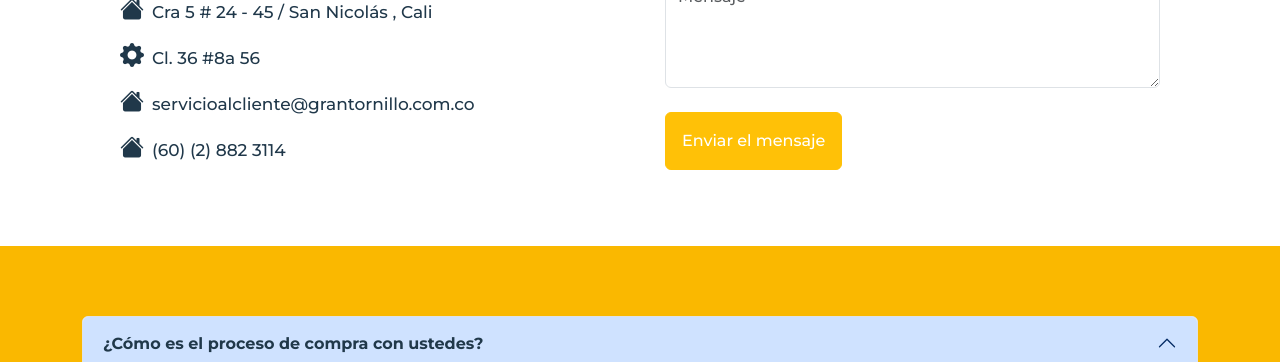
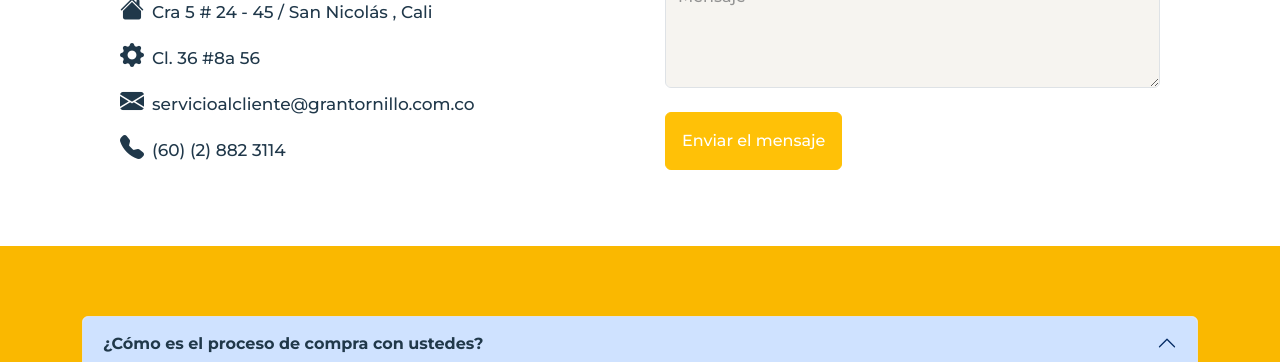
Before and after one commit to EdgarLopez95/granTornillo, a website: page pages/contacto.html in a window 1280 px wide. Shown: the part 833-1195 px from the top of the page. Drawn offline with nearby package versions, Linux system fonts and the light colour scheme; files whose address does not match are found by name.

Commit message:
cambios en la página contacto

```diff
--- a/css/scss/pages/_contacto.scss
+++ b/css/scss/pages/_contacto.scss
@@ -33,6 +33,13 @@
       .btn{
         color: white;
       }
+      .form-control{
+        background-color: #f6f4f0;
+        &::placeholder {
+          color: #939393;
+        }
+
+      }
 
     }
   }
--- a/pages/contacto.html
+++ b/pages/contacto.html
@@ -141,14 +141,14 @@
             </p>
             <p class="info-parrafo">
               <i
-                class="bi-house-fill pe-2"
+                class="bi-envelope-fill pe-2"
                 style="font-size: 1.5rem; color: #20384a"
               ></i
               >servicioalcliente@grantornillo.com.co
             </p>
             <p class="info-parrafo">
               <i
-                class="bi-house-fill pe-2"
+                class="bi-telephone-fill pe-2"
                 style="font-size: 1.5rem; color: #20384a"
               ></i
               >(60) (2) 882 3114
```
Also changed, not shown: css/styles.css, 1 other file.
